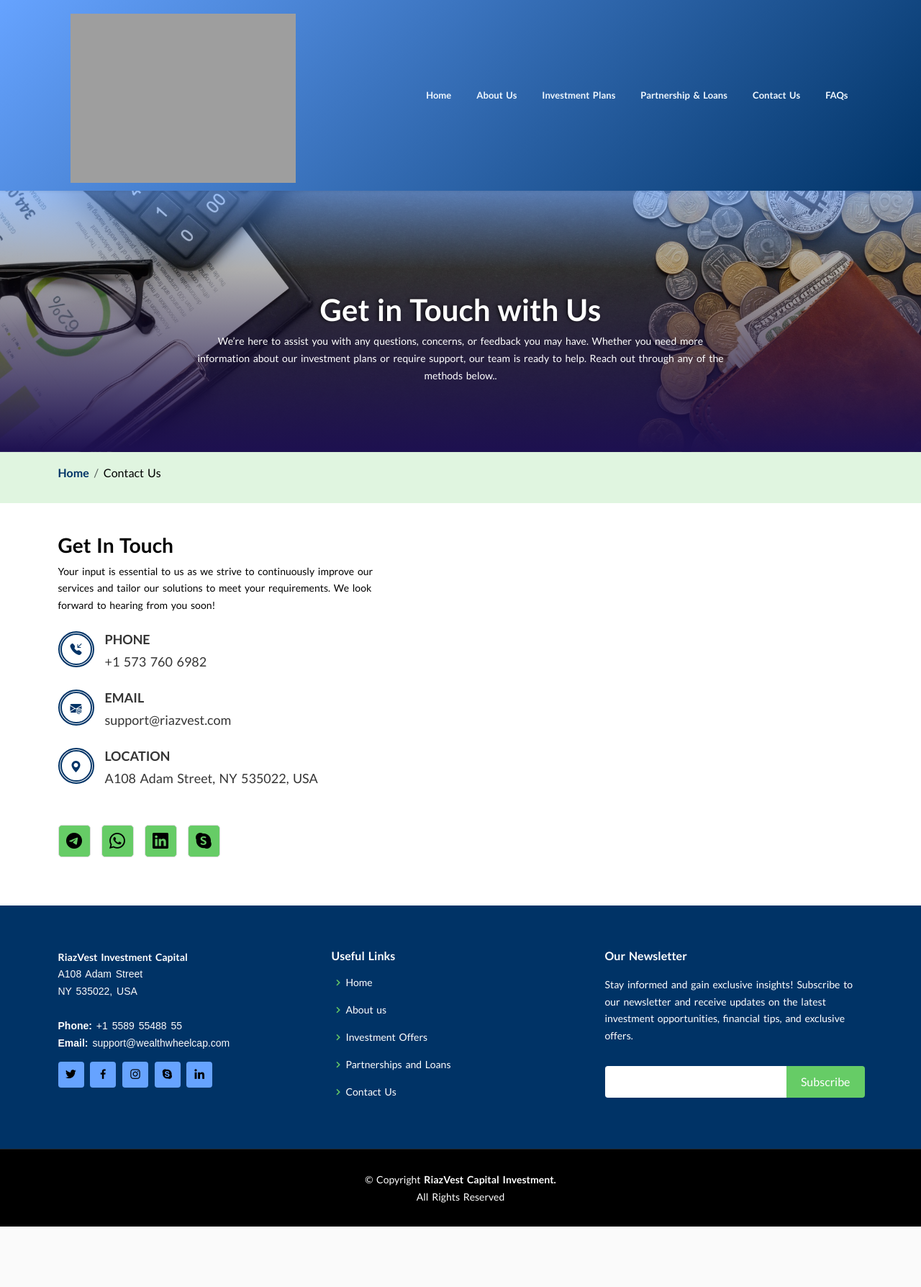
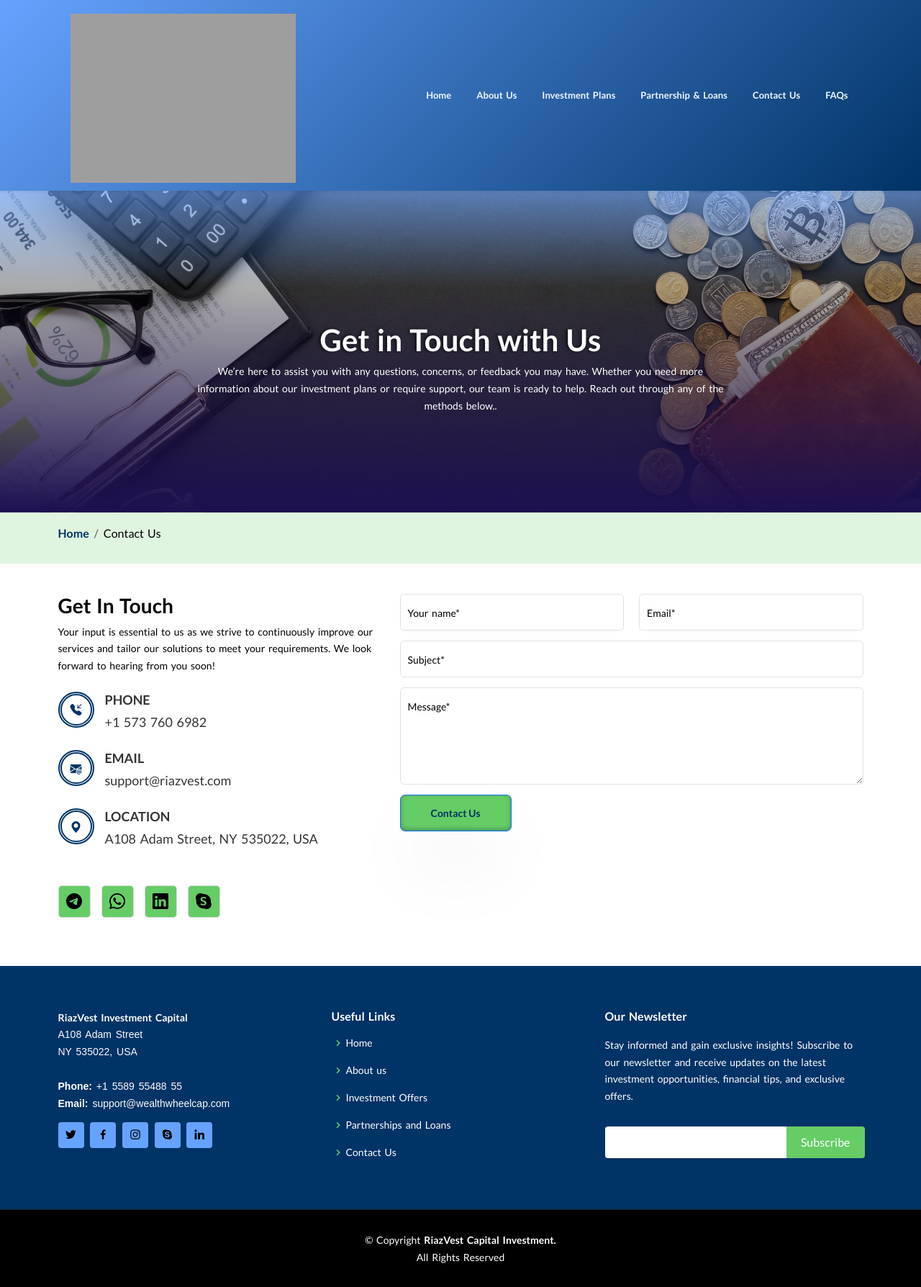
Before and after one commit to ndmichael/riazwealth, a Django app: page /contact/ in a window 1280 px wide. Shown: the whole page at 72% size. Before the commit the page ends 1704 px from the top, so only its background shows below. Run offline with Django 5.2, Linux system fonts and the light colour scheme; some libraries are stand-ins or nearby versions; grey boxes are pictures that could not be loaded.

Commit message:
returned form to contact apge

```diff
--- a/pages/templates/pages/contact.html
+++ b/pages/templates/pages/contact.html
@@ -1,12 +1,13 @@
 {% extends 'pages/base.html' %}
 {% load static %}
+{% load crispy_forms_tags %}
 
 {% block content %}
 <!--=== THE CONTACT PAGE ===-->
 <section id="contact">
 <section class="breadcrumb-pages">
-    <div class="container">
-        <section class="row">
+    <div class="container py-5">
+        <section class="row g-5">
             <article class="col-12 col-lg-8 offset-lg-2 mx-auto text-center">
                 <h1>Get in Touch with Us</h1>
                 <p class="text-white">
@@ -87,7 +88,9 @@
             </article>
 
             <article class="col-12 col-md-7 right">
-
+                <form action="" method="post">
+                    {% crispy form %}
+                </form>
             </article>
         </section>
     </div>
```
